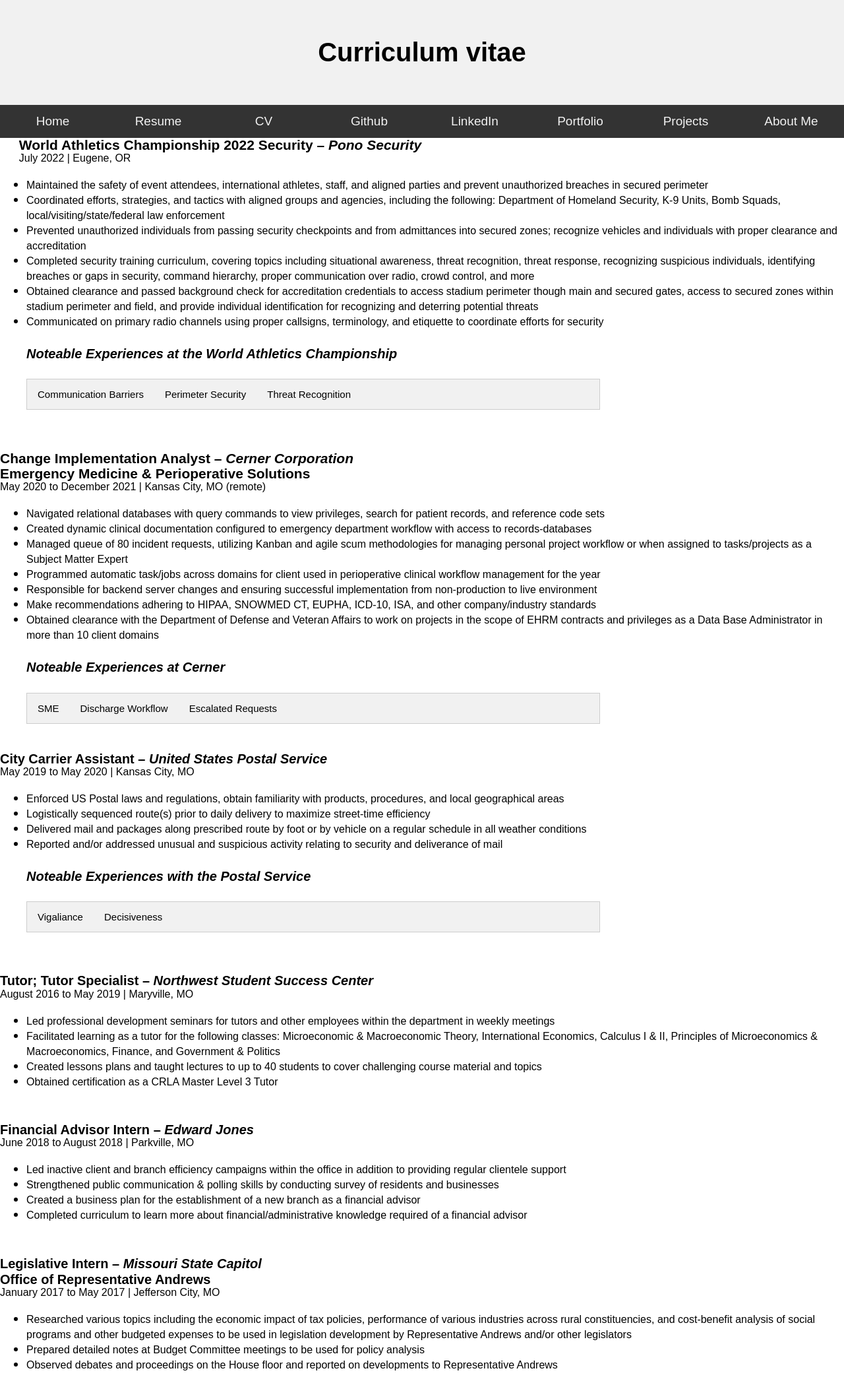
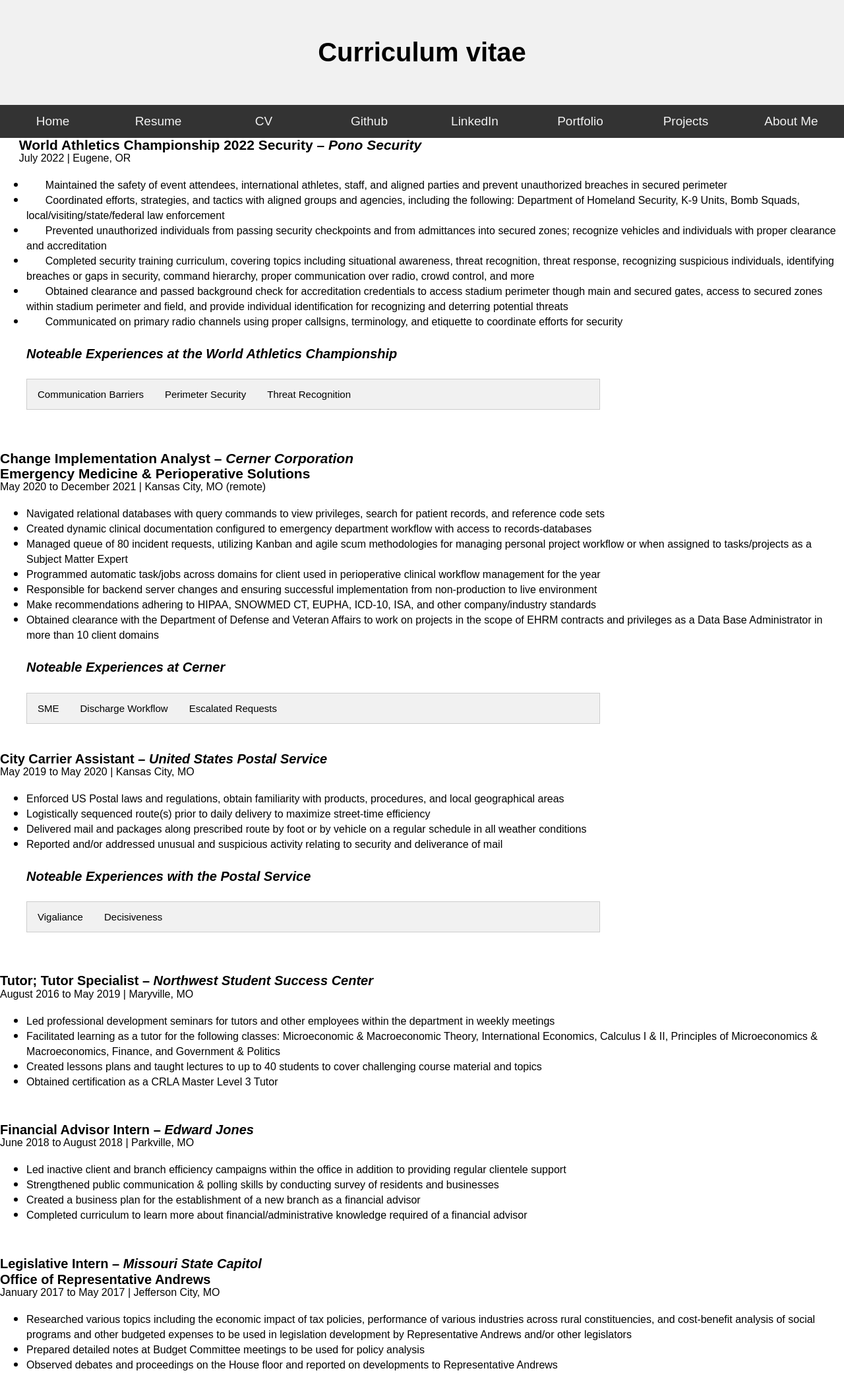
Before and after one commit to k-brew/personal-site, a Jekyll site: the page built from files/CV.html, in a window 1280 px wide. Shown: the whole page at 66% size. Built offline with Jekyll 4.4.1, drawn with Linux system fonts in a browser that asks for light colours.

Commit message:
testing one section

```diff
--- a/files/CV.html
+++ b/files/CV.html
@@ -277,15 +277,15 @@
 <body>
 
 
-<p style='width:80%;margin-top:0in;margin-right:0in;margin-bottom:0in;margin-left:.3in;line-height:107%;font-size:15px;font-family:"Calibri",sans-serif;'><strong><span style='font-size:21px;line-height:107%;font-family:"Arial",sans-serif;color:black;'>World Athletics Championship 2022 Security &ndash; <em>Pono Security</em></span></strong></p>
+<p style='margin-top:0in;margin-right:0in;margin-bottom:0in;margin-left:.3in;line-height:107%;font-size:15px;font-family:"Calibri",sans-serif;'><strong><span style='font-size:21px;line-height:107%;font-family:"Arial",sans-serif;color:black;'>World Athletics Championship 2022 Security &ndash; <em>Pono Security</em></span></strong></p>
 <p style='margin-top:0in;margin-right:0in;margin-bottom:8.0pt;margin-left:.3in;line-height:107%;font-size:15px;font-family:"Calibri",sans-serif;'><span style='font-size:16px;line-height:107%;font-family:"Arial",sans-serif;color:black;'>July 2022 | Eugene, OR</span></p>
 <ul>
-    <li><span style='line-height:107%;font-family:"Arial",sans-serif;font-family:"Arial",sans-serif;font-size:12.0pt;color:black;'>Maintained the safety of event attendees, international athletes, staff, and aligned parties and prevent unauthorized breaches in secured perimeter&nbsp;</span></li>
-    <li><span style='line-height:107%;font-family:"Arial",sans-serif;font-family:"Arial",sans-serif;font-size:12.0pt;color:black;'>Coordinated efforts, strategies, and tactics with aligned groups and agencies, including the following: Department of Homeland Security, K-9 Units, Bomb Squads, local/visiting/state/federal law enforcement</span></li>
-    <li><span style='line-height:107%;font-family:"Arial",sans-serif;font-family:"Arial",sans-serif;font-size:12.0pt;color:black;'>Prevented unauthorized individuals from passing security checkpoints and from admittances into secured zones; recognize vehicles and individuals with proper clearance and accreditation</span></li>
-    <li><span style='line-height:107%;font-family:"Arial",sans-serif;font-family:"Arial",sans-serif;font-size:12.0pt;color:black;'>Completed security training curriculum, covering topics including situational awareness, threat recognition, threat response, recognizing suspicious individuals, identifying breaches or gaps in security, command hierarchy, proper communication over radio, crowd control, and more</span></li>
-    <li><span style='line-height:107%;font-family:"Arial",sans-serif;font-family:"Arial",sans-serif;font-size:12.0pt;color:black;'>Obtained clearance and passed background check for accreditation credentials to access stadium perimeter though main and secured gates, access to secured zones within stadium perimeter and field, and provide individual identification for recognizing and deterring potential threats</span></li>
-    <li><span style='line-height:107%;font-family:"Arial",sans-serif;font-family:"Arial",sans-serif;font-size:12.0pt;color:black;'>Communicated on primary radio channels using proper callsigns, terminology, and etiquette to coordinate efforts for security</span></li>
+    <li><span style='margin-left:.3in;line-height:107%;font-family:"Arial",sans-serif;font-family:"Arial",sans-serif;font-size:12.0pt;color:black;'>Maintained the safety of event attendees, international athletes, staff, and aligned parties and prevent unauthorized breaches in secured perimeter&nbsp;</span></li>
+    <li><span style='margin-left:.3in;line-height:107%;font-family:"Arial",sans-serif;font-family:"Arial",sans-serif;font-size:12.0pt;color:black;'>Coordinated efforts, strategies, and tactics with aligned groups and agencies, including the following: Department of Homeland Security, K-9 Units, Bomb Squads, local/visiting/state/federal law enforcement</span></li>
+    <li><span style='margin-left:.3in;line-height:107%;font-family:"Arial",sans-serif;font-family:"Arial",sans-serif;font-size:12.0pt;color:black;'>Prevented unauthorized individuals from passing security checkpoints and from admittances into secured zones; recognize vehicles and individuals with proper clearance and accreditation</span></li>
+    <li><span style='margin-left:.3in;line-height:107%;font-family:"Arial",sans-serif;font-family:"Arial",sans-serif;font-size:12.0pt;color:black;'>Completed security training curriculum, covering topics including situational awareness, threat recognition, threat response, recognizing suspicious individuals, identifying breaches or gaps in security, command hierarchy, proper communication over radio, crowd control, and more</span></li>
+    <li><span style='margin-left:.3in;line-height:107%;font-family:"Arial",sans-serif;font-family:"Arial",sans-serif;font-size:12.0pt;color:black;'>Obtained clearance and passed background check for accreditation credentials to access stadium perimeter though main and secured gates, access to secured zones within stadium perimeter and field, and provide individual identification for recognizing and deterring potential threats</span></li>
+    <li><span style='margin-left:.3in;line-height:107%;font-family:"Arial",sans-serif;font-family:"Arial",sans-serif;font-size:12.0pt;color:black;'>Communicated on primary radio channels using proper callsigns, terminology, and etiquette to coordinate efforts for security</span></li>
 
 <h4><b><em>Noteable Experiences at the World Athletics Championship</em></b></h4>
 
```
